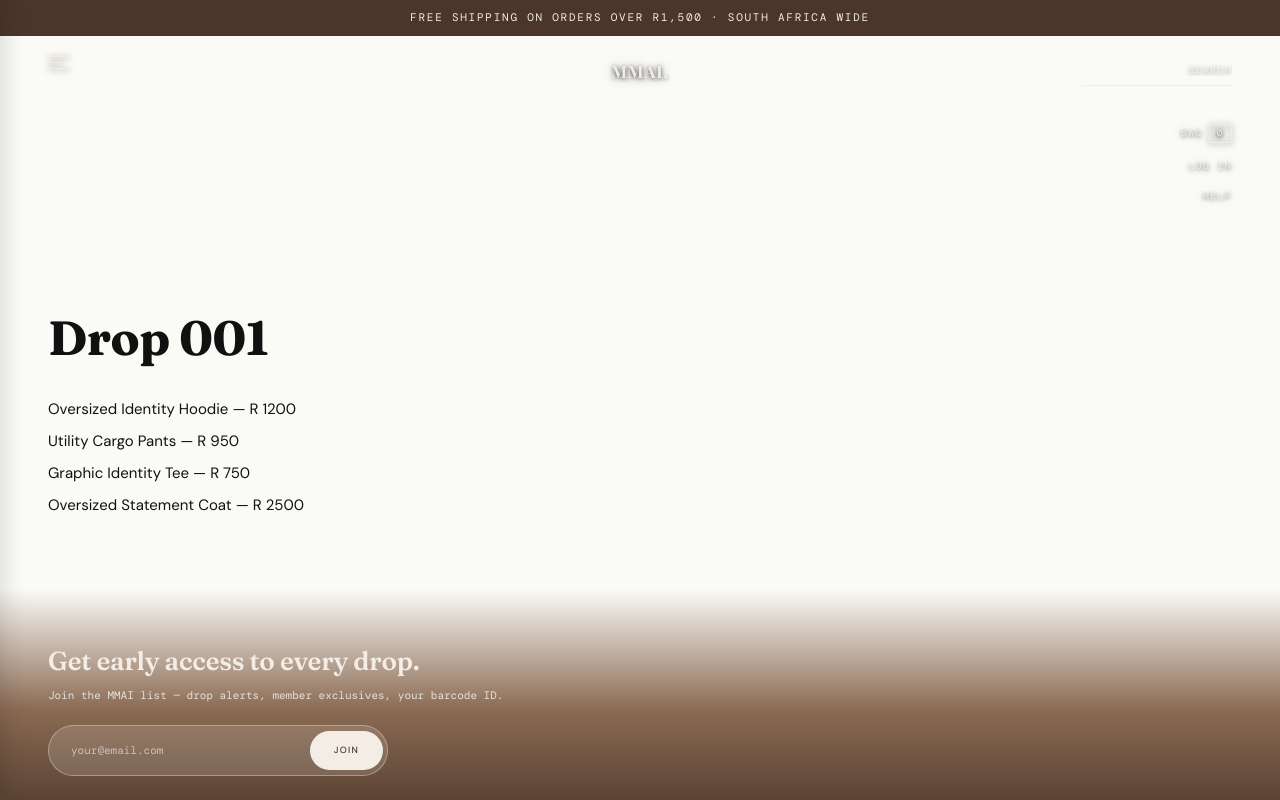
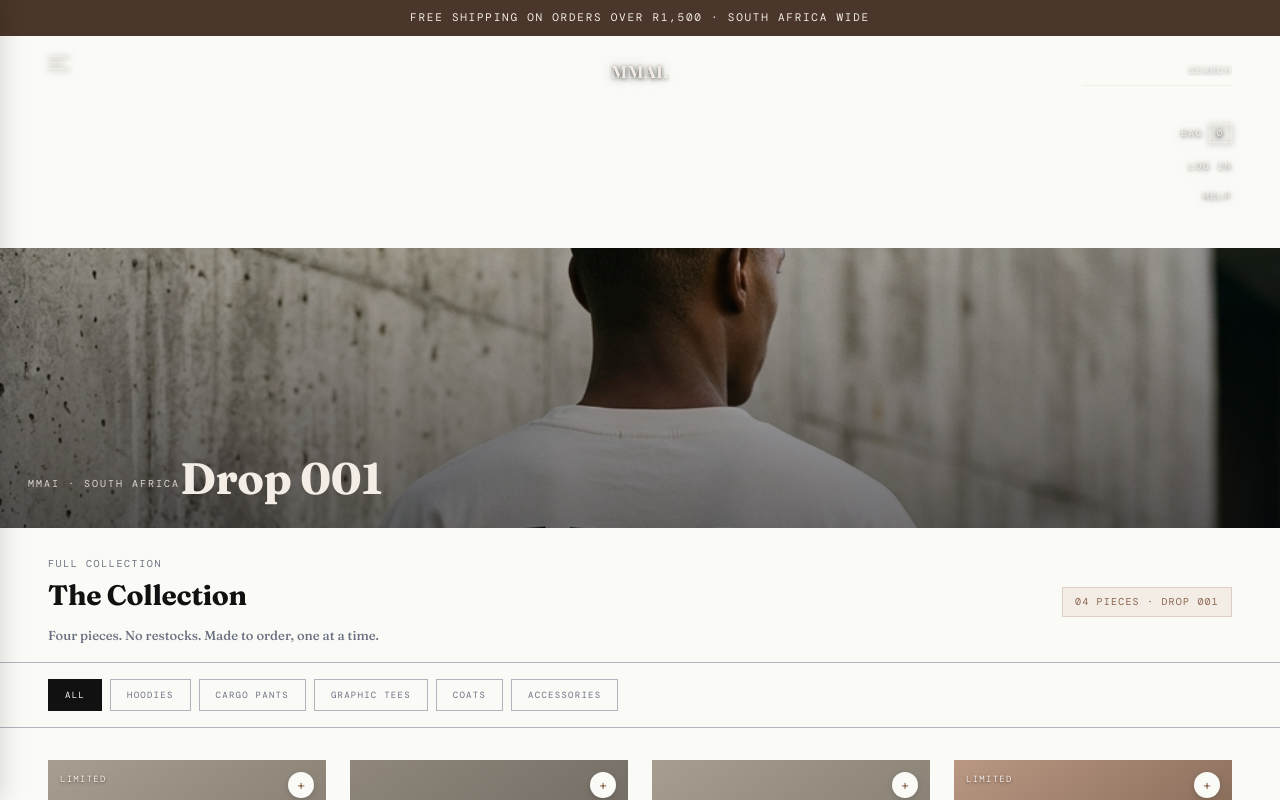
Before and after one commit to nezokuhle1-arch/mmai-store, a React (Vite) app: page /shop in a window 1280 px wide. Shown: the top 800 px of the page. Built offline with nearby package versions, Linux system fonts and the light colour scheme.

Commit message:
add: Created the product list pages

```diff
--- /dev/null
+++ b/src/pages/ProductListPage.css
@@ -0,0 +1,190 @@
+/* ============================================================
+   MMAI — PRODUCT LIST PAGE
+   Campaign banner + dynamic header + filter bar + product grid.
+   ============================================================ */
+
+/* ---------- Campaign banner ---------- */
+
+.plp-banner {
+  position: relative;
+  height: 280px;
+  overflow: hidden;
+}
+
+.plp-banner__image {
+  position: absolute;
+  top: 0;
+  left: 0;
+  width: 100%;
+  height: 100%;
+  object-fit: cover;
+  object-position: center 20%;
+}
+
+.plp-banner__overlay {
+  position: absolute;
+  inset: 0;
+  background: linear-gradient(180deg, rgba(9, 9, 15, 0.15) 0%, rgba(9, 9, 15, 0.55) 100%);
+}
+
+.plp-banner__content {
+  position: relative;
+  z-index: 2;
+  display: flex;
+  align-items: flex-end;
+  height: 100%;
+  padding: 28px;
+}
+
+.plp-banner__eyebrow {
+  margin-bottom: 8px;
+  color: var(--color-warm-white);
+  font-family: var(--font-mono);
+  font-size: 10px;
+  letter-spacing: 0.2em;
+  text-transform: uppercase;
+  opacity: 0.85;
+}
+
+.plp-banner__title {
+  color: var(--color-warm-white);
+  font-family: var(--font-heading);
+  font-size: clamp(32px, 5vw, 44px);
+  font-weight: 700;
+  line-height: 1;
+}
+
+/* ---------- Header ---------- */
+
+.plp-header {
+  background: var(--color-offwhite);
+  padding: 28px var(--gutter) 16px;
+}
+
+.plp-header__eyebrow {
+  color: var(--color-slate);
+  font-family: var(--font-mono);
+  font-size: 10px;
+  letter-spacing: 0.16em;
+  text-transform: uppercase;
+}
+
+.plp-header__title-row {
+  display: flex;
+  flex-wrap: wrap;
+  align-items: baseline;
+  justify-content: space-between;
+  gap: 8px;
+  margin-top: 8px;
+}
+
+.plp-header__title {
+  color: var(--color-black);
+  font-family: var(--font-heading);
+  font-size: 28px;
+  font-weight: 700;
+}
+
+.plp-header__count {
+  border: 1px solid var(--color-nude-light);
+  background: var(--color-warm-white);
+  padding: 6px 12px;
+  color: var(--color-nude-primary);
+  font-family: var(--font-mono);
+  font-size: 10px;
+  letter-spacing: 0.12em;
+}
+
+.plp-header__scarcity {
+  margin-top: 8px;
+  color: var(--color-slate);
+  font-family: var(--font-heading);
+  font-size: 13px;
+}
+
+/* ---------- Filter bar ---------- */
+
+.plp-filter-bar {
+  display: flex;
+  flex-wrap: wrap;
+  align-items: center;
+  gap: 8px;
+  border-top: 1px solid var(--color-border);
+  border-bottom: 1px solid var(--color-border);
+  background: var(--color-offwhite);
+  padding: 16px var(--gutter);
+}
+
+.plp-filter-bar__btn {
+  border: 1px solid var(--color-steel);
+  background: transparent;
+  padding: 8px 16px;
+  color: var(--color-slate);
+  cursor: pointer;
+  font-family: var(--font-mono);
+  font-size: 9px;
+  letter-spacing: 0.14em;
+  text-transform: uppercase;
+}
+
+.plp-filter-bar__btn--active {
+  border-color: var(--color-black);
+  background: var(--color-black);
+  color: var(--color-offwhite);
+}
+
+.plp-filter-bar__gender-pill {
+  border: none;
+  background: var(--color-nude-light);
+  padding: 6px 12px;
+  color: var(--color-nude-deep);
+  cursor: pointer;
+  font-family: var(--font-mono);
+  font-size: 9px;
+  letter-spacing: 0.14em;
+  text-transform: uppercase;
+}
+
+/* ---------- Product grid ---------- */
+
+.plp-grid {
+  background: var(--color-offwhite);
+  padding: 32px var(--gutter);
+}
+
+.plp-grid__cards {
+  display: grid;
+  grid-template-columns: repeat(4, 1fr);
+  gap: 24px;
+}
+
+.plp-grid__empty {
+  padding: 60px 0;
+  color: var(--color-slate);
+  font-family: var(--font-body);
+  font-size: 13px;
+  text-align: center;
+}
+
+/* ---------- Responsive ---------- */
+
+@media (max-width: 1024px) {
+  .plp-grid__cards {
+    grid-template-columns: repeat(3, 1fr);
+  }
+}
+
+@media (max-width: 768px) {
+  .plp-banner {
+    height: 200px;
+  }
+
+  .plp-header {
+    padding: 20px var(--gutter) 12px;
+  }
+
+  .plp-grid__cards {
+    grid-template-columns: repeat(2, 1fr);
+    gap: 16px;
+  }
+}
--- a/src/pages/ProductListPage.jsx
+++ b/src/pages/ProductListPage.jsx
@@ -1,26 +1,151 @@
 /* ============================================================
    MMAI — PRODUCT LIST PAGE
-   Grid of products with filter/sort.
-   Phase 1: shell only — renders mock product titles.
+   Full catalog view: campaign banner, dynamic header, filter
+   bar, and a standard grid layout (not the homepage rail
+   pattern — this page shows the whole collection at once).
    ============================================================ */
 
+import { useSearchParams } from 'react-router-dom';
 import { useDrop } from '../context/DropContext';
+import { useSessionGenderFilter } from '../hooks/useSessionGenderFilter';
+import ProductCard from '../components/ProductCard';
+import './ProductListPage.css';
+
+// Temporary mock-data matching: URL category slugs don't correspond to a
+// real Shopify taxonomy yet, so each filter matches loosely against the
+// product handle/title instead. Phase 4 replaces this with real
+// Shopify collections/taxonomy.
+const CATEGORY_FILTERS = [
+  { slug: 'hoodies', label: 'Hoodies', match: 'hoodie' },
+  { slug: 'cargo-pants', label: 'Cargo Pants', match: 'cargo' },
+  { slug: 'graphic-tees', label: 'Graphic Tees', match: 'tee' },
+  { slug: 'coats', label: 'Coats', match: 'coat' },
+  { slug: 'accessories', label: 'Accessories', match: 'accessor' },
+];
 
 export default function ProductListPage() {
   const { activeDrop, loading } = useDrop();
+  const [gender, setGender] = useSessionGenderFilter();
+  const [searchParams, setSearchParams] = useSearchParams();
 
-  if (loading) return <p style={{ padding: 'var(--gutter)' }}>Loading…</p>;
+  if (loading || !activeDrop) {
+    return <p style={{ padding: 'var(--gutter)' }}>Loading…</p>;
+  }
+
+  const categorySlug = searchParams.get('category');
+  const searchQuery = searchParams.get('search');
+  const activeCategory = CATEGORY_FILTERS.find((c) => c.slug === categorySlug) || null;
+
+  let filteredProducts = activeDrop.products;
+
+  if (categorySlug) {
+    filteredProducts = activeCategory
+      ? filteredProducts.filter(
+          (p) =>
+            p.handle.toLowerCase().includes(activeCategory.match) ||
+            p.title.toLowerCase().includes(activeCategory.match)
+        )
+      : [];
+  }
+
+  if (searchQuery) {
+    const query = searchQuery.toLowerCase();
+    filteredProducts = filteredProducts.filter((p) => p.title.toLowerCase().includes(query));
+  }
+
+  // Gender intentionally has NO filtering effect on the products shown —
+  // MMAI's collection is unisex/identity-first. The session gender only
+  // drives the dismissible pill below and customize-link query strings.
+
+  const count = filteredProducts.length;
+  const countLabel = `${String(count).padStart(2, '0')} ${count === 1 ? 'PIECE' : 'PIECES'} · DROP 001`;
+
+  const handleCategoryClick = (slug) => {
+    const next = new URLSearchParams(searchParams);
+    if (slug) {
+      next.set('category', slug);
+    } else {
+      next.delete('category');
+    }
+    setSearchParams(next);
+  };
 
   return (
-    <section style={{ padding: 'var(--space-xl) var(--gutter)' }}>
-      <h2>{activeDrop.name}</h2>
-      <ul style={{ marginTop: 'var(--space-lg)' }}>
-        {activeDrop.products.map((product) => (
-          <li key={product.id} style={{ marginBottom: 'var(--space-sm)' }}>
-            {product.title} — R {product.price}
-          </li>
+    <>
+      <section className="plp-banner">
+        <img
+          src="/assets/editorial/brand-story.png"
+          alt="MMAI Drop 001 campaign"
+          className="plp-banner__image"
+        />
+        <div className="plp-banner__overlay" />
+        <div className="plp-banner__content">
+          <p className="plp-banner__eyebrow">MMAI · South Africa</p>
+          <h1 className="plp-banner__title">Drop 001</h1>
+        </div>
+      </section>
+
+      <header className="plp-header">
+        <p className="plp-header__eyebrow">
+          {activeCategory ? `Category · ${activeCategory.label}` : 'Full Collection'}
+        </p>
+        <div className="plp-header__title-row">
+          <h2 className="plp-header__title">The Collection</h2>
+          <span className="plp-header__count">{countLabel}</span>
+        </div>
+        <p className="plp-header__scarcity">
+          Four pieces. No restocks. Made to order, one at a time.
+        </p>
+      </header>
+
+      <div className="plp-filter-bar">
+        <button
+          type="button"
+          className={
+            categorySlug === null ? 'plp-filter-bar__btn plp-filter-bar__btn--active' : 'plp-filter-bar__btn'
+          }
+          onClick={() => handleCategoryClick(null)}
+        >
+          All
+        </button>
+        {CATEGORY_FILTERS.map(({ slug, label }) => (
+          <button
+            key={slug}
+            type="button"
+            className={
+              categorySlug === slug
+                ? 'plp-filter-bar__btn plp-filter-bar__btn--active'
+                : 'plp-filter-bar__btn'
+            }
+            onClick={() => handleCategoryClick(slug)}
+          >
+            {label}
+          </button>
         ))}
-      </ul>
-    </section>
+        {gender && (
+          <button
+            type="button"
+            className="plp-filter-bar__gender-pill"
+            onClick={() => setGender(null)}
+          >
+            For {gender === 'him' ? 'Him' : 'Her'} ✕
+          </button>
+        )}
+      </div>
+
+      <section className="plp-grid">
+        {filteredProducts.length === 0 ? (
+          <p className="plp-grid__empty">No pieces match this filter yet.</p>
+        ) : (
+          <div className="plp-grid__cards">
+            {filteredProducts.map((product) => (
+              <div key={product.id} className="plp-grid__card">
+                <ProductCard product={product} gender={gender} />
+              </div>
+            ))}
+          </div>
+        )}
+      </section>
+    </>
   );
 }
```
